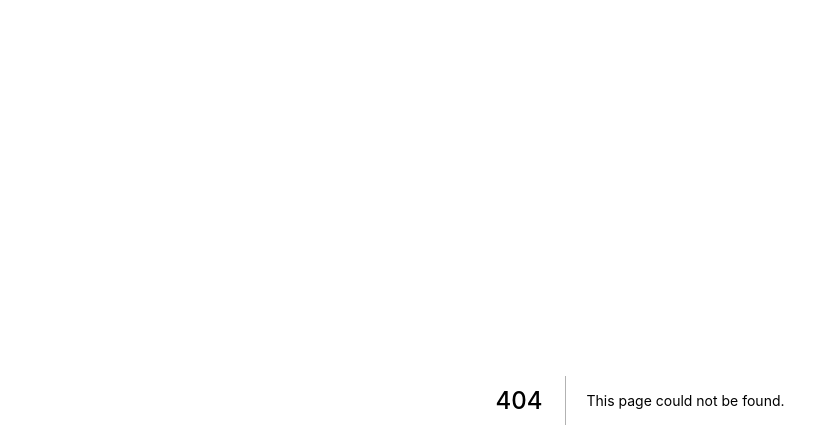
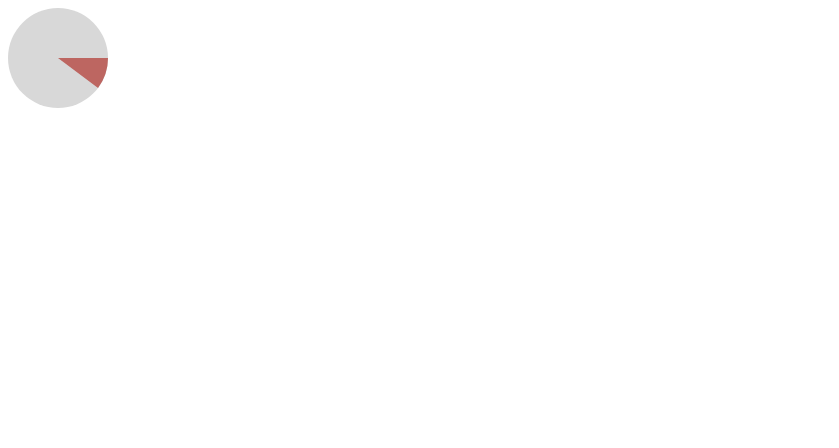
Before and after one commit to goldenshun/dv-playground, a Next.js app: page /percent-circle-filled in a window 1280 px wide. Before the commit this address had no page. Shown: the top 448 px of the page, without its empty margins (0-839 px from the left). Built offline with nearby package versions, Linux system fonts and the light colour scheme.

Commit message:
Filled circles

```diff
--- /dev/null
+++ b/components/PercentCircleFilled.js
@@ -0,0 +1,33 @@
+/* eslint-disable no-return-assign */
+import { useEffect, useRef } from 'react';
+import gsap from 'gsap';
+
+const RADIUS = 50;
+const CIRCUMFERENCE = 2 * Math.PI * RADIUS;
+
+const PercentCircleFilled = (props) => {
+  const { percentage, ...rest } = props;
+  let pathCircle = useRef(null);
+
+  useEffect(() => {
+    const tl = gsap.timeline({ defaults: { duration: 1, ease: 'power3.out ' } });
+    tl.from(pathCircle, { strokeDasharray: `0 ${CIRCUMFERENCE}` });
+  }, []);
+
+  return (
+    <svg height="100" width="100" viewBox="0 0 100 100">
+      <circle r={RADIUS} cx="50%" cy="50%" fill="#D8D8D8" />
+      <circle
+        ref={el => pathCircle = el}
+        r={RADIUS / 2}
+        cx="50%"
+        cy="50%"
+        fill="none"
+        stroke="#BD6661"
+        strokeWidth="50"
+        strokeDasharray={`${percentage * 100} ${CIRCUMFERENCE}`}
+      />
+    </svg>
+  );
+};
+export default PercentCircleFilled;
--- /dev/null
+++ b/pages/percent-circle-filled.js
@@ -0,0 +1,9 @@
+import PercentCircleFilled from '../components/PercentCircleFilled';
+
+const PercentCircleFilledPage = () => (
+  <div>
+    <PercentCircleFilled percentage={0.16} />
+  </div>
+);
+
+export default PercentCircleFilledPage;
```
